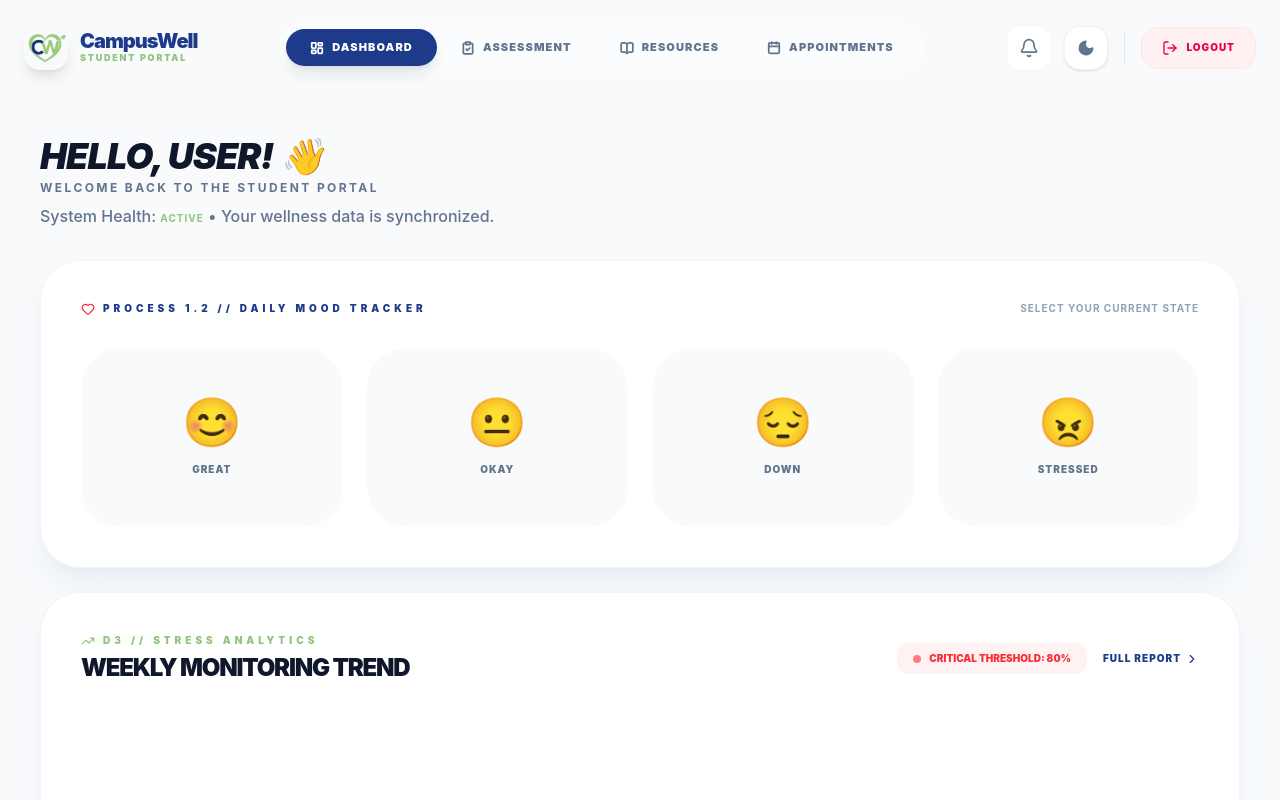
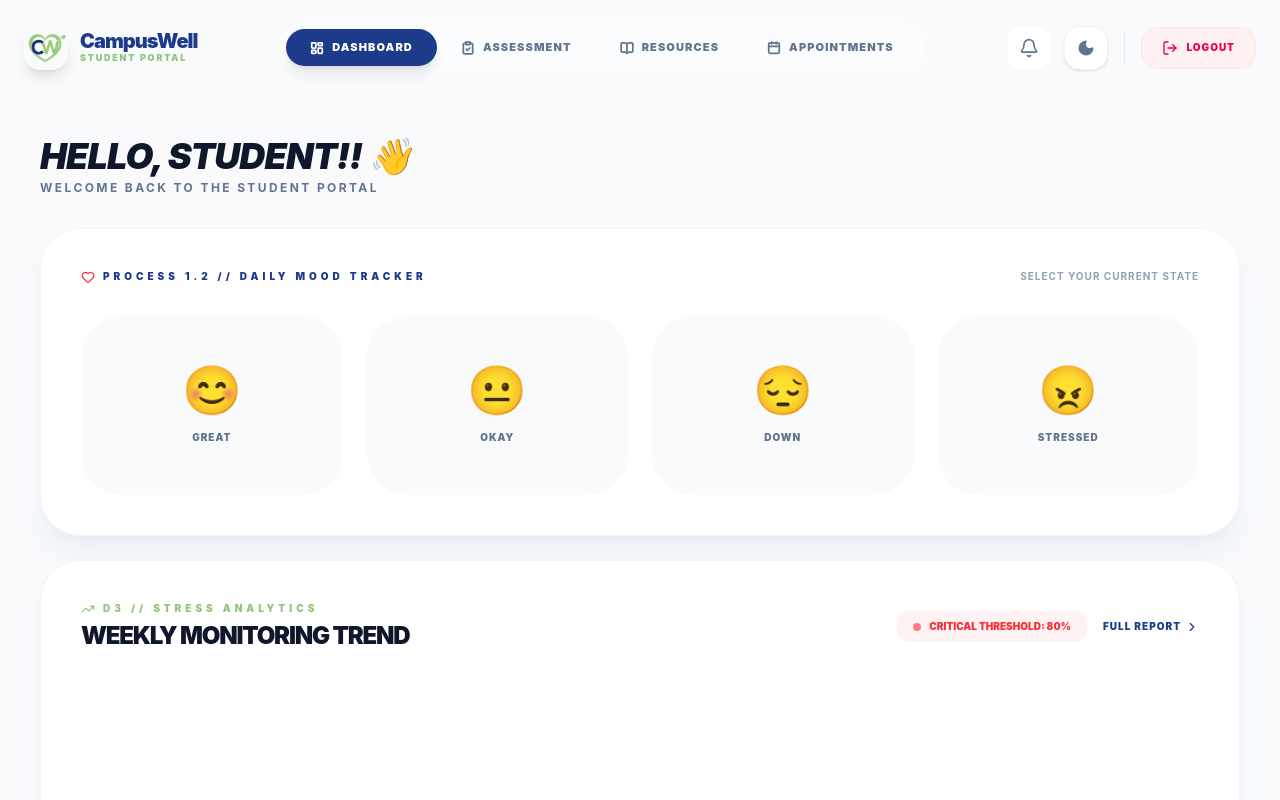
Before and after one commit to aldrich27dev/campus_well, a React (Vite) app: page /#/student/dashboard in a window 1280 px wide. Shown: the top 800 px of the page. Built offline with nearby package versions, Linux system fonts and the light colour scheme.

Commit message:
Update button text in Appointments and enhance mock user data in Login; modify display name in StudentDashboard

```diff
--- a/src/pages/Appointments.jsx
+++ b/src/pages/Appointments.jsx
@@ -131,7 +131,7 @@ const Appointments = () => {
                     {issubmitting ? (
                       <Loader2 className="animate-spin" size={20} />
                     ) : (
-                      <><Send size={18} /> Process Booking</>
+                      <><Send size={18} /> Send </>
                     )}
                   </button>
                   {isFormInvalid && !issubmitting && (
--- a/src/pages/Login.jsx
+++ b/src/pages/Login.jsx
@@ -19,6 +19,7 @@ const Login = () => {
   // Mock Credentials
   const MOCK_USERS = {
     student: [
+      { email: 'admin@co', password: 'admin', name: 'Aldrich' },
       { email: 'aldrich@grc.edu.ph', password: 'password123', name: 'Aldrich' },
       { email: 'jether@grc.edu.ph', password: 'password123', name: 'Jether' },
       { email: 'rechelleann@grc.edu.ph', password: 'password123', name: 'Rechelle Ann' }
--- a/src/pages/StudentDashboard.jsx
+++ b/src/pages/StudentDashboard.jsx
@@ -15,7 +15,8 @@ const StudentDashboard = () => {
     { emoji: '😔', label: 'Down', color: 'hover:bg-yellow-50 dark:hover:bg-yellow-900/20 hover:text-yellow-600' },
     { emoji: '😠', label: 'Stressed', color: 'hover:bg-red-50 dark:hover:bg-red-900/20 hover:text-red-600' },
   ];
-      const displayName = user?.name || "User";
+      const displayName = user?.name || "Student!";
+
 
   return (
     <StudentLayout>
@@ -30,9 +31,6 @@ const StudentDashboard = () => {
           <p className="text-slate-500 dark:text-slate-400 text-xs font-bold uppercase tracking-[0.2em] mt-1">
             Welcome back to the {user?.role || 'Student'} Portal
           </p>
-            <p className="text-slate-500 dark:text-slate-400 mt-2 font-medium">
-              System Health: <span className="text-[#92c37c] font-bold uppercase tracking-widest text-[10px]">Active</span> • Your wellness data is synchronized.
-            </p>
           </motion.div>
         </section>
 
```
